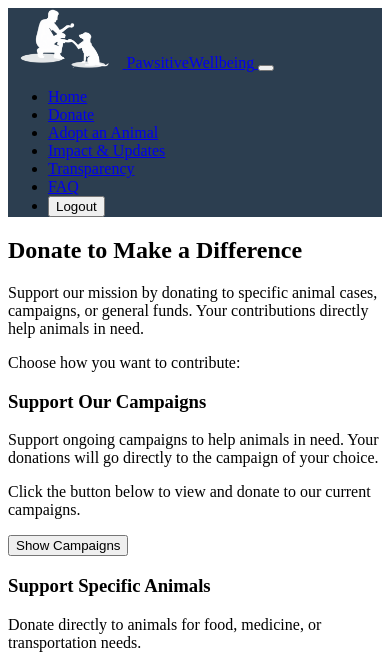
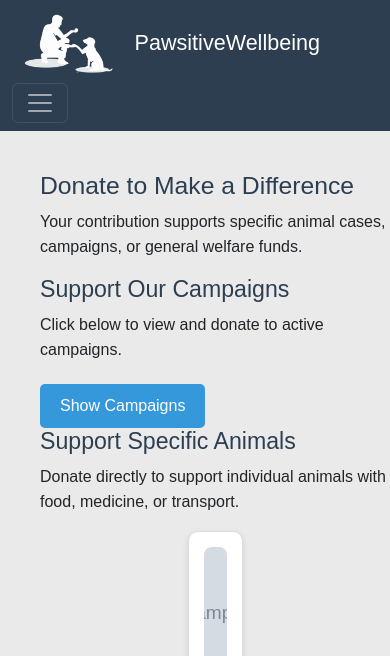
Before and after one commit to codingmoose-dev/PawsitiveWhispers, a PHP site: page /Benefactor/view/Donate.php in a window 390 px wide. Shown: the top 656 px of the page. Run offline with PHP 8.4, Linux system fonts and the light colour scheme; the visitor is signed in with stand-in values (Sample User, id 1); tables that the repository leaves empty hold one stand-in row (values such as "Sample post"); grey boxes marked "Sample" are stand-in pictures; grey boxes are pictures that could not be loaded.

Commit message:
feat(donate): implement structured donation system with custom layout and dynamic content
Rebuilt Donate.php to include full donation features:
  • Campaign section: displays active campaigns with donate form
  • Animal section: shows individual animal cards with concern-based donations
  • General fund section: supports one-time/monthly donations

Replaced Bootstrap layout with custom responsive grid and form styling
Ensured sections span full page width and align with navbar/footer
Refactored for semantic clarity and maintainability

```diff
--- a/Benefactor/css/Style.css
+++ b/Benefactor/css/Style.css
@@ -6,20 +6,23 @@ body {
     padding: 0;
     line-height: 1.6;
     display: flex;
-    flex-direction: column; /* Makes sure the content is stacked vertically */
+    flex-direction: column;
 }
 
-/* Header Styles */
+.content-wrapper {
+    max-width: 100%;
+    width: 100%;
+    margin: 0 20px;
+    padding: 0 20px;
+}
+
+
+/* Header */
 header {
     background-color: #2c3e50;
     color: white;
     padding: 20px 0;
     text-align: center;
-}
-
-header h1 {
-    margin: 0;
-    font-size: 2.5em;
 }
 
 header nav {
@@ -33,183 +36,183 @@ header nav a {
     font-size: 1.1em;
 }
 
-header div {
-    display: flex;
-    align-items: center;
-    justify-content: center;
-    gap: 10px;
+/* Section General */
+section {
+    width: 100%;
+    margin: 0;
+    padding: 40px 0;
+    box-sizing: border-box;
 }
 
-header img {
-    height: 60px;
-}
-
-#logo-container {
-    display: flex;
-    align-items: center;
-    justify-content: center;
-    gap: 10px;
-}
-
-#logo-container img {
-    height: 60px;
-}
-
-/* Section Styles */
-section {
-    padding: 20px;
-}
-
-#home, #donate, #adoption, #impact, #about, #transparency, #faq {
-    padding: 40px 20px;
-    margin: 20px 0;
-}
-
-#home {
-    background-color: #f4f4f4;
-    text-align: center;
-}
-
-#home h2, #donate h2, #adoption h2, #impact h2, #about h2, #transparency h2, #faq h2 {
-    color: #2c3e50;
-}
-
-#faq h3 {
-    text-align: left;
-}
-
-#donate {
-    background-color: #eaeaea;
-}
-
-#donate h3 {
-    text-align: center;
-}
-
-#adoption {
-    background-color: #f4f4f4;
-}
-
-#impact {
-    background-color: #eaeaea;
-}
-
+/* Section background colors */
+#home,
+#adoption,
+#about,
 #transparency {
     background-color: #f4f4f4;
 }
 
+#donate,
+#impact,
 #faq {
     background-color: #eaeaea;
 }
 
-#about {
-    background-color: #f4f4f4;
+#donate h2,
+#donate h3,
+#donate h4 {
+    color: #2c3e50;
+    text-align: left;
 }
 
-/* Message Styles */
-#message {
-    background-color: #f4f4f4;
-    padding: 40px 20px;
-    margin: 20px 0;
+/* Messages */
+.alert {
+    padding: 15px;
+    margin: 15px 0;
+    border-radius: 5px;
     text-align: center;
 }
 
-#message h2 {
-    color: #2c3e50;
-    font-size: 1.8em;
+.alert-success {
+    background-color: #d4edda;
+    color: #155724;
 }
 
-/* Registration Form Styles */
-#registration {
-    background-color: #f4f4f4;
-    padding: 20px;
-    border-radius: 8px;
-    box-shadow: 0 4px 8px rgba(0, 0, 0, 0.1);
-    max-width: 750px;
-    margin: 20px auto;
+.alert-danger {
+    background-color: #f8d7da;
+    color: #721c24;
 }
 
-fieldset {
-    margin-bottom: 15px;
-    border: 1px solid #ddd;
-    padding: 15px;
-    border-radius: 8px;
-}
-
-legend {
-    font-size: 1.2em;
-    color: #2e3c48;
-    margin-bottom: 10px;
-}
-
-.form-grid {
-    display: grid;
-    grid-template-columns: 1fr 2fr;
-    gap: 5px 5px;
-    align-items: left;
-}
-
-input, select, textarea, button, form input, form textarea {
-    width: 100%;
-    padding: 8px;
-    font-size: 1em;
-    border-radius: 6px;
-    border: 1px solid #ddd;
-}
-
-textarea {
-    resize: none;
-}
-
-button, form button {
+/* Buttons */
+button,
+.btn,
+form button {
     background-color: #3498db;
     color: white;
-    border: 2px solid transparent; /* Changed to a proper border */
+    border: none;
     cursor: pointer;
     border-radius: 5px;
     padding: 10px 20px;
+    display: inline-block;
+    font-size: 1em;
+    margin-top: 5px;
+}
+
+button:hover,
+.btn:hover,
+form button:hover {
+    background-color: #2980b9;
+}
+
+/* Campaigns table */
+#campaigns table {
+    width: 100%;
+    border-collapse: collapse;
+    margin-top: 20px;
+}
+
+#campaigns th,
+#campaigns td {
+    padding: 10px;
+    border: 1px solid #ccc;
+    text-align: center;
+}
+
+/* Animal cards */
+.grid-container {
+    display: flex;
+    flex-wrap: wrap;
+    justify-content: center;
+    gap: 15px;
+}
+
+.animal-card {
+    background-color: #fff;
+    border: 1px solid #ddd;
+    border-radius: 10px;
+    box-shadow: 0 2px 6px rgba(0,0,0,0.1);
+    padding: 15px;
+    width: calc((100% / 5) - 15px); /* 5 cards per row with gap */
+    box-sizing: border-box;
+    text-align: center;
+    max-height: 400px;
+    display: flex;
+    flex-direction: column;
+    justify-content: space-between; /* push form to bottom */
+}
+
+.animal-card img {
+    max-width: 100%;
+    height: 130px;
+    object-fit: cover;
+    border-radius: 8px;
+    margin-bottom: 10px;
+    flex-shrink: 0; /* prevent shrinking */
+}
+
+/* Text spacing */
+.animal-card h4,
+.animal-card p {
+    margin-bottom: 4px;
+    text-align: center;
+}
+
+/* Form styles */
+.animal-card form {
+    margin-top: 10px;
+    display: flex;
+    flex-direction: column;
+    gap: 6px;
+}
+
+.animal-card .form-group label {
+    font-weight: 600;
+    margin-bottom: 0 px;
     text-align: left;
 }
 
-button:hover, form button:hover {
-    background-color: #2980b9;
+.animal-card .form-group input,
+.animal-card .form-group select {
+    padding: 6px 8px;
+    font-size: 0.9em;
+    border-radius: 4px;
+    border: 1px solid #ccc;
 }
 
-input[type="number"], input[type="text"], select {
-    width: 52%; /* This will set the width of the input field to 50% of its parent (you can adjust this) */
-    max-width: 400px; /* This will ensure the textbox never gets wider than 400px */
-    margin: 0 auto; /* Optional: centers the textbox */
+.animal-card button.btn-outline {
+    padding: 8px 0;
+    font-size: 0.9em;
+    border-radius: 4px;
+    margin-top: 0px;
 }
 
-/* Radio and Checkbox Styles */
-input[type="radio"], input[type="checkbox"] {
-    margin: 0;
-    padding: 0;
-    vertical-align: middle;
+/* Forms */
+#donate form {
+    margin-top: 20px;
 }
 
-input[type="radio"] + label, input[type="checkbox"] + label {
-    margin: 0;
-    padding: 0;
-    vertical-align: middle;
-    display: inline-block;
-    width: auto;
-    height: auto;
+#donate form input,
+#donate form select {
+    width: 100%;
+    margin-bottom: 10px;
+    padding: 8px;
+    font-size: 1em;
+    border: 1px solid #ccc;
+    border-radius: 6px;
 }
 
-div {
-    display: flex;
-    align-items: center;
-    gap: 0;
+#donate form label {
+    font-weight: bold;
+    display: block;
+    margin-bottom: 5px;
 }
 
-label {
-    cursor: pointer;
-    padding: 15px;
-    margin: 0;
+/* General donation form */
+#general-donation-form {
+    margin-top: 20px;
 }
 
-/* Footer Styles */
+/* Footer */
 footer {
     background-color: #2c3e50;
     color: white;
@@ -217,68 +220,3 @@ footer {
     padding: 10px 0;
     margin-top: auto;
 }
-
-/* Button Styles */
-.btn {
-    display: inline-block;
-    text-align: center;
-    margin: 0 auto;
-    max-width: fit-content;
-    background-color: #3498db;
-    color: white;
-    border: 2px solid transparent; /* Added border */
-    padding: 10px 20px;
-    font-size: 1em;
-    cursor: pointer;
-    border-radius: 5px;
-}
-
-.btn:hover {
-    background-color: #2980b9;
-}
-
-.grid-container {
-    display: flex;
-    flex-wrap: wrap;
-    justify-content: center; /* Centers the cards */
-    gap: 20px; /* Adds space between cards */
-}
-
-.animal-card {
-    margin: 10px;
-    padding: 10px;
-    border: 1px solid #ddd;
-    border-radius: 10px;
-    box-shadow: 0 4px 6px rgba(0, 0, 0, 0.1);
-    display: inline-block;
-    width: 250px; /* Fixed card width */
-    text-align: center;
-    background-color: #f9f9f9; /* Optional: subtle background for the card */
-}
-
-.animal-image {
-    display: block;
-    margin: 0 auto;
-    max-width: 100%; /* Scales down the image to fit the card width */
-    max-height: 150px; /* Limits height to maintain flashcard proportions */
-    width: auto; /* Maintains the image aspect ratio */
-    height: auto; /* Prevents distortion */
-    object-fit: cover; /* Ensures the image fits inside the container */
-    border: 2px solid #ddd;
-    border-radius: 10px;
-    box-shadow: 0 4px 6px rgba(0, 0, 0, 0.1);
-}
-
-#faq div {
-    display: flex;
-    flex-direction: column; /* Use row for horizontal layout */
-    gap: 10px; /* Adds space between items */
-}
-
-#faq h3 {
-    margin-bottom: 5px;
-}
-
-#faq p {
-    margin: 0 0 15px 0; /* Adds spacing below paragraphs */
-}
--- a/Benefactor/model/BenefactorModel.php
+++ b/Benefactor/model/BenefactorModel.php
@@ -46,7 +46,6 @@ class BenefactorModel {
         }
     }
 
-
     public function getOngoingCampaigns() {
         $query = "SELECT * FROM Campaigns";
         $result = $this->conn->query($query);
@@ -57,6 +56,14 @@ class BenefactorModel {
         }
 
         return $campaigns;
+    }
+
+    public function recordCampaignDonation($campaignId, $donorId, $amount) {
+        $query = "INSERT INTO Donations (DonorID, CampaignID, DonationAmount)
+                VALUES (?, ?, ?)";
+        $stmt = $this->conn->prepare($query);
+        $stmt->bind_param("iid", $donorId, $campaignId, $amount);
+        return $stmt->execute();
     }
 
     // Get donations by benefactor's UserID
--- a/Benefactor/view/Donate.php
+++ b/Benefactor/view/Donate.php
@@ -1,7 +1,6 @@
 <?php
 session_start();
 
-// Role check
 if (!isset($_SESSION['user_id']) || $_SESSION['user_role'] !== 'Benefactor') {
     header("Location: SignIn.php?error=unauthorized");
     exit();
@@ -9,29 +8,46 @@ if (!isset($_SESSION['user_id']) || $_SESSION['user_role'] !== 'Benefactor') {
 
 include '../control/HomepageDisplayController.php';
 $activePage = 'donate';
-include '../includes/navbar.php';
 ?>
 
-<!-- Donate Section -->
+<!DOCTYPE html>
+<html lang="en">
+<head>
+    <meta charset="UTF-8" />
+    <title>Donate - PawsitiveWellbeing</title>
+    <meta name="viewport" content="width=device-width, initial-scale=1.0" />
+
+    <!-- Bootstrap CSS -->
+    <link href="https://cdn.jsdelivr.net/npm/bootstrap@5.3.0/dist/css/bootstrap.min.css" rel="stylesheet">
+    <!-- Custom CSS -->
+    <link rel="stylesheet" href="../css/Style.css" />
+
+</head>
+<body>
+<?php include '../includes/navbar.php'; ?>
+
 <section id="donate">
+    <div class="content-wrapper">
         <h2>Donate to Make a Difference</h2>
-    <p>Support our mission by donating to specific animal cases, campaigns, or general funds. Your contributions directly help animals in need.</p>
+        <p>Your contribution supports specific animal cases, campaigns, or general welfare funds.</p>
 
-    <p>Choose how you want to contribute:</p>
+        <?php if (isset($_SESSION['donation_success'])): ?>
+            <div class="alert-success"><?= $_SESSION['donation_success']; unset($_SESSION['donation_success']); ?></div>
+        <?php elseif (isset($_SESSION['donation_error'])): ?>
+            <div class="alert-error"><?= $_SESSION['donation_error']; unset($_SESSION['donation_error']); ?></div>
+        <?php endif; ?>
 
+        <!-- Campaigns -->
+        <div class="section-block">
             <h3>Support Our Campaigns</h3>
-    <p>Support ongoing campaigns to help animals in need. Your donations will go directly to the campaign of your choice.</p>
-    <p>Click the button below to view and donate to our current campaigns.</p>
+            <p>Click below to view and donate to active campaigns.</p>
             <button id="show-more-donate" class="btn">Show Campaigns</button>
 
-    <div id="donate-more-content" style="display: none;">
-
-        <!-- CAMPAIGN DONATIONS -->
-        <h3>Ongoing Campaigns</h3>
-        <p>Choose a campaign to support and make a positive impact on the lives of animals in need.</p>
+            <div id="donate-more-content" style="display:none; margin-top: 20px; padding: 20px; background-color: #f4f4f4; border-radius: 8px;">
                 <div id="campaigns">
                     <?php if (!empty($campaigns)): ?>
-                <table border="1" cellpadding="10" cellspacing="0">
+                        <table>
+                            <thead>
                                 <tr>
                                     <th>ID</th>
                                     <th>Name</th>
@@ -42,6 +58,8 @@ include '../includes/navbar.php';
                                     <th>Raised</th>
                                     <th>By</th>
                                 </tr>
+                            </thead>
+                            <tbody>
                                 <?php foreach ($campaigns as $c): ?>
                                 <tr>
                                     <td><?= htmlspecialchars($c['CampaignID']) ?></td>
@@ -54,46 +72,56 @@ include '../includes/navbar.php';
                                     <td><?= htmlspecialchars($c['CreatedBy']) ?></td>
                                 </tr>
                                 <?php endforeach; ?>
+                            </tbody>
                         </table>
                     <?php else: ?>
                         <p>No campaigns available at this time.</p>
                     <?php endif; ?>
                 </div>
 
-        <!-- Donate to Campaign -->
-        <form id="donation-form-campaign" method="POST" action="../control/DonateToCampaign.php">
+                <form id="donation-form-campaign" method="POST" action="../control/DonateToCampaign.php" class="form">
                     <h4>Donate to a Campaign</h4>
-            <input type="number" name="campaign_id" placeholder="Campaign ID" required>
-            <input type="number" name="amount" placeholder="Donation Amount" required min="1">
+                    <div class="form-group">
+                        <input type="number" name="campaign_id" placeholder="Campaign ID" required />
+                    </div>
+                    <div class="form-group">
+                        <input type="number" name="amount" placeholder="Donation Amount" required min="1" />
+                    </div>
+                    <div class="form-group">
                         <select name="donation_type" required>
                             <option value="" disabled selected>Donation Type</option>
                             <option value="One-time">One-time</option>
                             <option value="Monthly">Monthly</option>
                         </select>
+                    </div>
                     <button class="btn" type="submit">Donate</button>
                 </form>
             </div>
+        </div>
 
+        <!-- Animal Donations -->
+        <div class="section-block">
+            <h3>Support Specific Animals</h3>
+            <p>Donate directly to support individual animals with food, medicine, or transport.</p>
 
-        <!-- ANIMAL CASES -->
-        <h3>Support Specific Animals</h3>
-        <p>Donate directly to animals for food, medicine, or transportation needs.</p>
-        <div id="animals" class="grid-container">
+            <div class="grid-container" id="animals">
                 <?php foreach ($animals as $animal): ?>
                     <div class="animal-card">
-                    <img src="../../Main/<?= htmlspecialchars($animal['PicturePath']) ?>.jpg" alt="<?= htmlspecialchars($animal['Name']) ?>" class="animal-image">
+                        <img src="../../Main/<?= htmlspecialchars($animal['PicturePath']) ?>" alt="<?= htmlspecialchars($animal['Name']) ?>" />
                         <h4><?= htmlspecialchars($animal['Name']) ?></h4>
                         <p>Species: <?= htmlspecialchars($animal['Species']) ?></p>
                         <p>Breed: <?= htmlspecialchars($animal['Breed']) ?></p>
                         <p>Age: <?= htmlspecialchars($animal['Age']) ?> years</p>
                         <p>Condition: <?= htmlspecialchars($animal['AnimalCondition']) ?></p>
 
-                    <form method="POST" action="../control/DonateToAnimal.php">
-                        <input type="hidden" name="animal_id" value="<?= htmlspecialchars($animal['AnimalID']) ?>">
-                        <label>Amount:</label>
-                        <input type="number" name="amount" required min="1">
-
-                        <label>Concern:</label>
+                        <form method="POST" action="../control/DonateToAnimal.php" class="form">
+                            <input type="hidden" name="animal_id" value="<?= htmlspecialchars($animal['AnimalID']) ?>" />
+                            <div class="form-group">
+                                <label>Amount</label>
+                                <input type="number" name="amount" required min="1" />
+                            </div>
+                            <div class="form-group">
+                                <label>Concern</label>
                                 <select name="purpose" required>
                                     <option value="food">Animal Food</option>
                                     <option value="medicine">Medicine</option>
@@ -101,33 +129,37 @@ include '../includes/navbar.php';
                                     <option value="clothing">Clothing</option>
                                     <option value="transport">Transport</option>
                                 </select>
-
-                        <button class="btn" type="submit">Donate</button>
+                            </div>
+                            <button class="btn btn-outline" type="submit">Donate</button>
                         </form>
                     </div>
                 <?php endforeach; ?>
             </div>
+        </div>
 
-        <!-- GENERAL FUND -->
+        <!-- General Fund -->
+        <div class="section-block">
             <h3>General Fund Donations</h3>
-        <p>Make a one-time or recurring donation to support all animals and activities.</p>
-        <form id="general-donation-form" method="POST" action="../control/DonateToGeneralFund.php">
-            <label for="general-amount">Amount:</label>
-            <input type="number" id="general-amount" name="amount" required min="1">
-
-            <label for="donation-type">Donation Type:</label>
+            <p>Make a one-time or monthly donation to support all animals and ongoing activities.</p>
+            <form id="general-donation-form" method="POST" action="../control/DonateToGeneralFund.php" class="form">
+                <div class="form-group">
+                    <label for="general-amount">Amount</label>
+                    <input type="number" id="general-amount" name="amount" required min="1" />
+                </div>
+                <div class="form-group">
+                    <label for="donation-type">Donation Type</label>
                     <select id="donation-type" name="donation_type" required>
                         <option value="One-time">One-time</option>
                         <option value="Monthly">Monthly</option>
                     </select>
-
+                </div>
                 <button type="submit" class="btn">Submit Donation</button>
             </form>
-
-        <div id="message" style="display: none;"></div>
+        </div>
+    </div>
 </section>
 
-
 <script src="../js/ShowDetailHomepage.js"></script>
-
 <?php include '../includes/footer.php'; ?>
+</body>
+</html>
--- a/Main/control/SignInController.php
+++ b/Main/control/SignInController.php
@@ -30,7 +30,7 @@ class UserController {
                     header("Location: ../../Veterinarian/view/VeterinarianHomepage.php");
                     break;
                 case 'Benefactor':
-                    header("Location: ../../Benefactor/view/BenefactorHomepage.php");
+                    header("Location: ../../Benefactor/view/Homepage.php");
                     break;
                 default:
                     header("Location: ../view/SignIn.php?error=role");
```
Also changed, not shown: Benefactor/control/DonationController.php (+26 -9 lines). Lines whose indentation alone changed are shown as unchanged.
